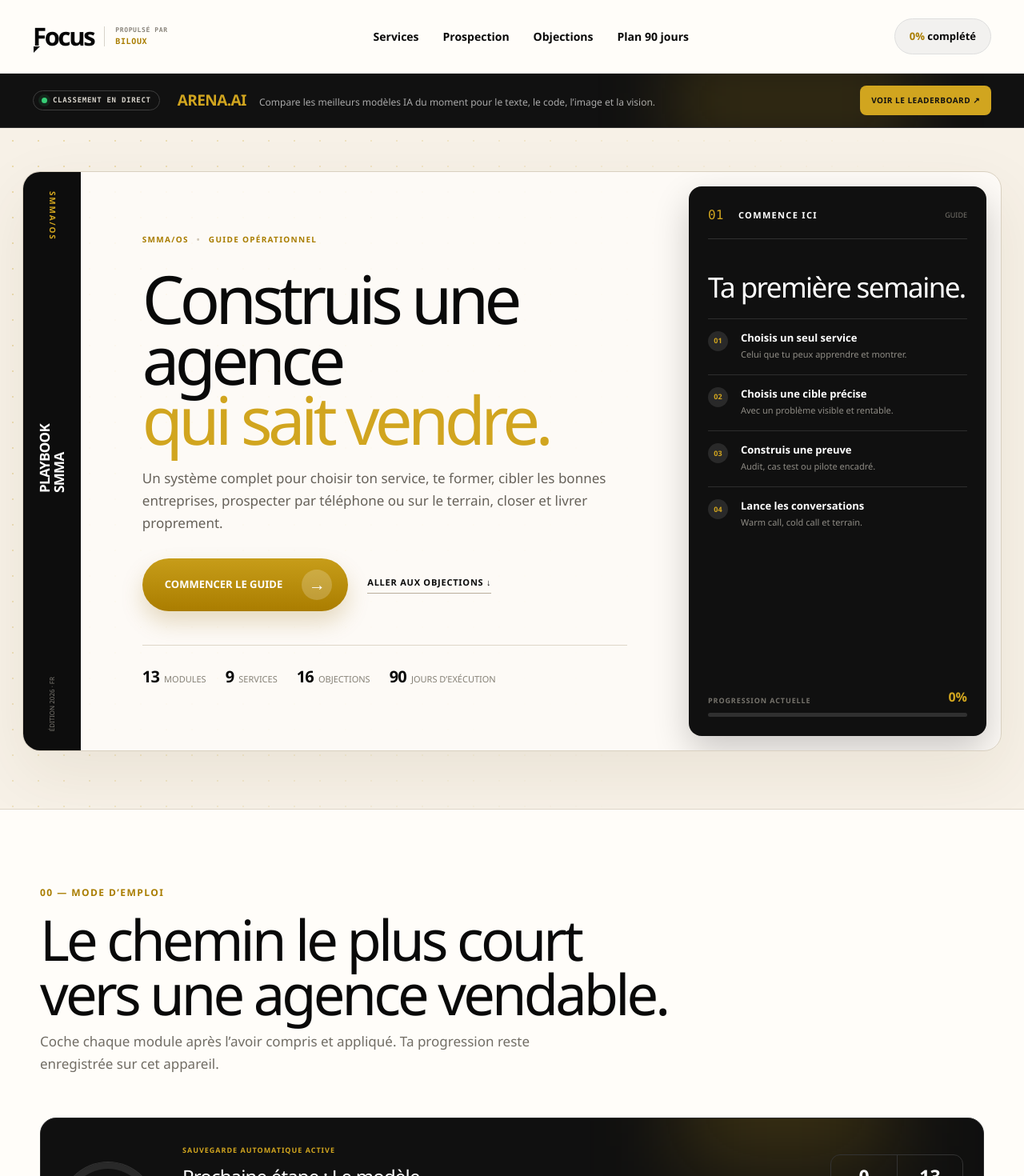
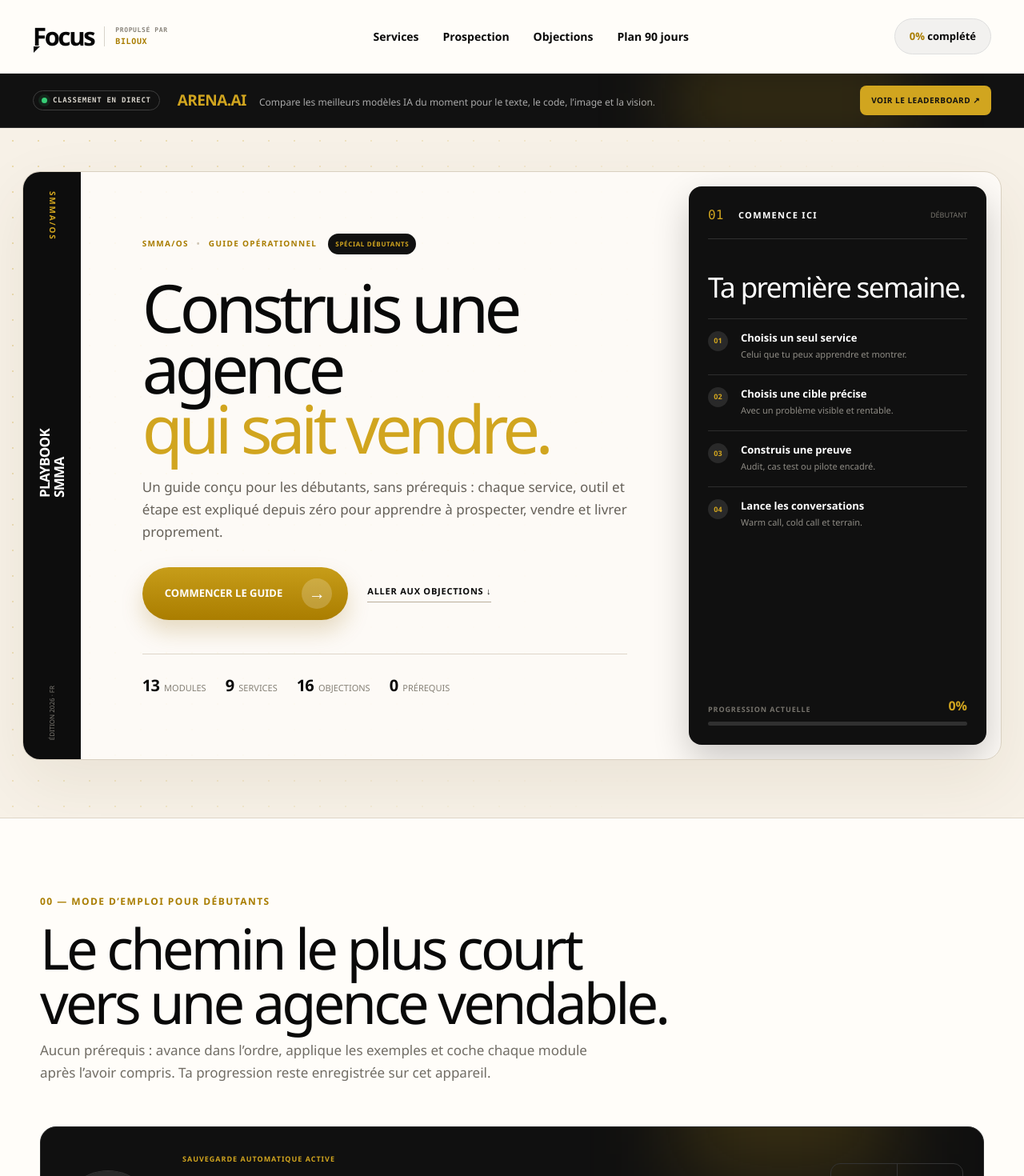
Before and after one commit to bilouahdih-dotcom/focus-smma-playbook, a Next.js app: page / in a window 1280 px wide. Shown: the top 1470 px of the page at 80% size. Built offline with nearby package versions, Linux system fonts and the light colour scheme.

Commit message:
Position playbook clearly for beginners

```diff
--- a/app/globals.css
+++ b/app/globals.css
@@ -45,7 +45,7 @@ p { line-height: 1.65; }
 .cover-spine strong { margin: auto 0; font-size: 17px; line-height: 1.05; letter-spacing: -.04em; writing-mode: vertical-rl; transform: rotate(180deg); }
 .cover-spine small { color: #7e7b74; font-size: 8px; writing-mode: vertical-rl; transform: rotate(180deg); }
 .cover-main { padding: clamp(42px, 6vw, 84px); display: flex; flex-direction: column; justify-content: center; }
-.cover-breadcrumb { display: flex; align-items: center; gap: 10px; color: var(--gold-dark); font-size: 10px; font-weight: 850; letter-spacing: .13em; }
+.cover-breadcrumb { display: flex; align-items: center; gap: 10px; flex-wrap: wrap; color: var(--gold-dark); font-size: 10px; font-weight: 850; letter-spacing: .13em; }.cover-breadcrumb strong { padding: 7px 9px; margin-left: 4px; background: #111; color: var(--gold); border-radius: 999px; font-size: 8px; letter-spacing: .08em; }
 .cover-breadcrumb i { color: #cfc5b4; font-style: normal; }
 .cover-main h1 { max-width: 720px; margin: 28px 0 22px; font-size: clamp(52px, 6.5vw, 92px); letter-spacing: -.068em; line-height: .91; }
 .cover-main h1 em { color: var(--gold); font-style: normal; }
--- a/app/layout.tsx
+++ b/app/layout.tsx
@@ -3,18 +3,18 @@ import "./globals.css";
 
 export const metadata: Metadata = {
   metadataBase: new URL("https://bilouahdih-dotcom.github.io/focus-smma-playbook/"),
-  title: "SMMA/OS — Le Playbook SMMA complet",
-  description: "Services, formation, ciblage, cold call, démarchage physique, objections, closing, livraison et plan 90 jours.",
+  title: "SMMA/OS — Le Playbook SMMA complet pour débutants",
+  description: "Le guide SMMA sans prérequis : services, formation, ciblage, cold call, démarchage physique, objections, vente et livraison.",
   icons: { icon: "./favicon.svg", shortcut: "./favicon.svg" },
   openGraph: {
-    title: "SMMA/OS — Le Playbook SMMA complet",
-    description: "Une offre. Une cible. Une méthode. Le guide opérationnel pour construire une agence vendable.",
+    title: "SMMA/OS — Le Playbook SMMA pour débutants",
+    description: "Aucun prérequis. Une offre, une cible et une méthode expliquées depuis zéro pour construire une agence vendable.",
     type: "website",
   },
   twitter: {
     card: "summary",
-    title: "SMMA/OS — Le Playbook SMMA complet",
-    description: "Services, scripts, objections, closing et plan 90 jours.",
+    title: "SMMA/OS — Le Playbook SMMA pour débutants",
+    description: "Le guide sans prérequis : services, scripts, objections, vente et plan d’action.",
   },
 };
 
--- a/app/page.tsx
+++ b/app/page.tsx
@@ -376,17 +376,17 @@ export default function Home() {
             <small>ÉDITION 2026 · FR</small>
           </aside>
           <div className="cover-main">
-            <div className="cover-breadcrumb"><span>SMMA/OS</span><i>•</i><span>GUIDE OPÉRATIONNEL</span></div>
+            <div className="cover-breadcrumb"><span>SMMA/OS</span><i>•</i><span>GUIDE OPÉRATIONNEL</span><strong>SPÉCIAL DÉBUTANTS</strong></div>
             <h1>Construis une agence<br/><em>qui sait vendre.</em></h1>
-            <p>Un système complet pour choisir ton service, te former, cibler les bonnes entreprises, prospecter par téléphone ou sur le terrain, closer et livrer proprement.</p>
+            <p>Un guide conçu pour les débutants, sans prérequis : chaque service, outil et étape est expliqué depuis zéro pour apprendre à prospecter, vendre et livrer proprement.</p>
             <div className="cover-actions">
               <a className="gold-button" href="#modules">COMMENCER LE GUIDE <span>→</span></a>
               <a className="text-link" href="#objections">ALLER AUX OBJECTIONS ↓</a>
             </div>
-            <div className="cover-meta"><span><b>13</b> modules</span><span><b>{services.length}</b> services</span><span><b>16</b> objections</span><span><b>90</b> jours d’exécution</span></div>
+            <div className="cover-meta"><span><b>13</b> modules</span><span><b>{services.length}</b> services</span><span><b>16</b> objections</span><span><b>0</b> prérequis</span></div>
           </div>
           <article className="start-panel">
-            <header><span>01</span><b>COMMENCE ICI</b><i>GUIDE</i></header>
+            <header><span>01</span><b>COMMENCE ICI</b><i>DÉBUTANT</i></header>
             <h2>Ta première semaine.</h2>
             <ol>
               <li><span>01</span><p><b>Choisis un seul service</b><small>Celui que tu peux apprendre et montrer.</small></p></li>
@@ -400,7 +400,7 @@ export default function Home() {
       </section>
 
       <section className="content-section intro" id="modules">
-        <SectionTitle eyebrow="00 — Mode d’emploi" title="Le chemin le plus court vers une agence vendable." text="Coche chaque module après l’avoir compris et appliqué. Ta progression reste enregistrée sur cet appareil." />
+        <SectionTitle eyebrow="00 — Mode d’emploi pour débutants" title="Le chemin le plus court vers une agence vendable." text="Aucun prérequis : avance dans l’ordre, applique les exemples et coche chaque module après l’avoir compris. Ta progression reste enregistrée sur cet appareil." />
         <div className="progress-dashboard">
           <div className="progress-ring" style={{ background: `conic-gradient(var(--gold) ${progress * 3.6}deg, #292929 0deg)` }}><div><strong>{progress}%</strong><span>COMPLÉTÉ</span></div></div>
           <div className="progress-summary"><small>SAUVEGARDE AUTOMATIQUE ACTIVE</small><h3>{progress === 100 ? "Playbook terminé." : nextModule ? `Prochaine étape : ${nextModule[1]}` : "Choisis ta prochaine étape."}</h3><p>{lastSaved ? `Dernière sauvegarde : ${new Date(lastSaved).toLocaleString("fr-FR", { dateStyle: "medium", timeStyle: "short" })}` : "Ta progression sera sauvegardée dès que tu valides un module."}</p><div className="progress-track"><div style={{ width: `${progress}%` }} /></div></div>
```
